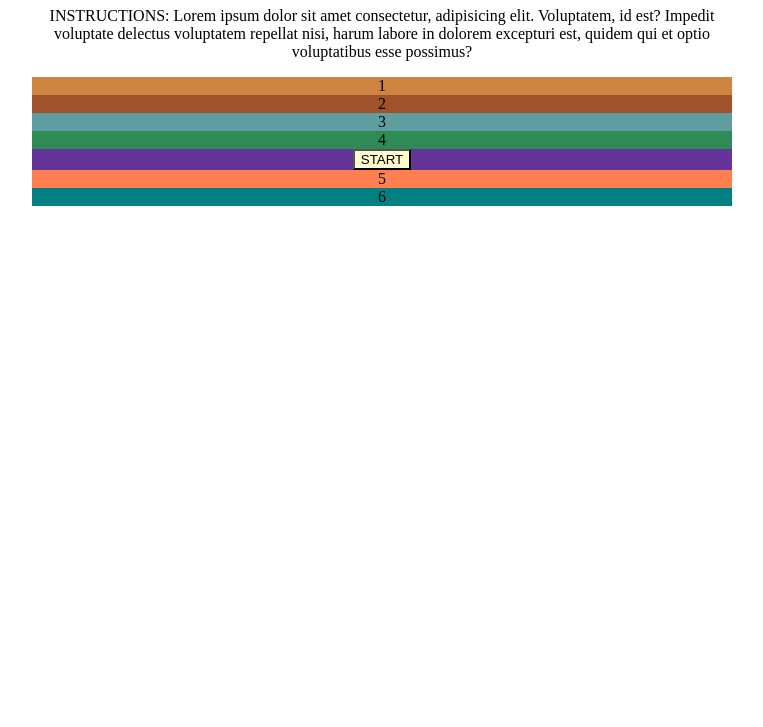
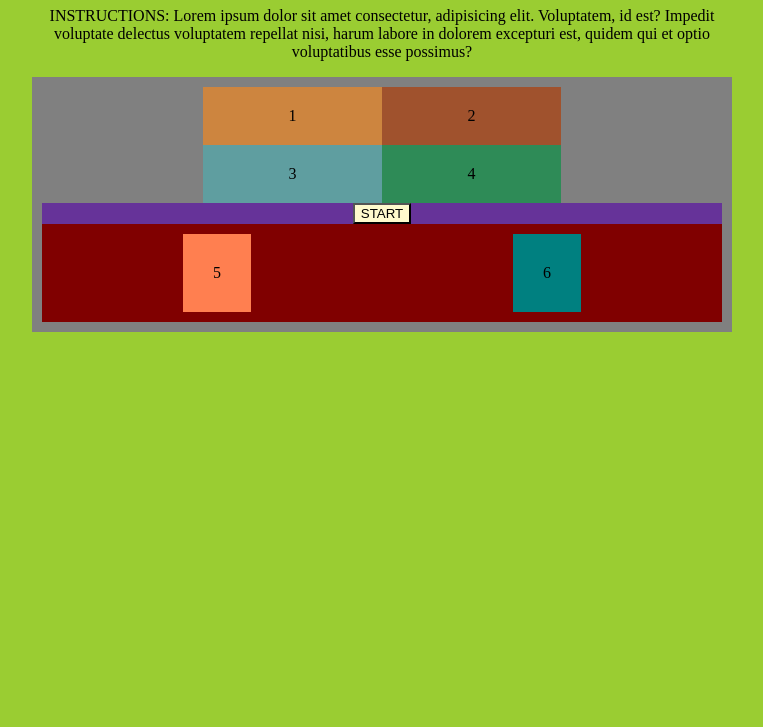
Before and after one commit to dezrenmikell/project1game, a plain HTML site: page index.html in a window 1280 px wide. Shown: the part 73-800 px from the top of the page, without its empty margins (258-1021 px from the left). Drawn offline with nearby package versions, Linux system fonts and the light colour scheme.

Commit message:
created game board in grid and added slight style to it

```diff
--- a/style.css
+++ b/style.css
@@ -1,5 +1,6 @@
 /*style the game player*/
 body{
+    background:yellowgreen;
     margin:0px auto;
     text-align: center;
     width: 700px;
@@ -7,34 +8,69 @@ body{
 /*create a grid to hold the pictures*/
 .gameScreen{
     background:gray;
+    display: grid;
+    grid-template-rows: 1fr,2fr,1fr,2fr,1fr,1fr,1fr,2fr;
+    grid-template-columns: 1fr, 2fr, 2fr, 1fr;
+    padding: 10px;
 }
 
 /*style pictures*/
 .pikachu{
     background: peru;
+    grid-row: 2;
+    grid-column: 2;
+    padding: 20px;
 }
 .charmander{
     background: sienna;
+    grid-row: 2;
+    grid-column: 3;
+    padding: 20px;
 }
 .squirtle{
     background: cadetblue;
+    grid-row: 4;
+    grid-column: 2;
+    padding: 20px;
 }
 .bulbs{
     background: seagreen;
+    grid-row: 4;
+    grid-column: 3;
+    padding: 20px;
 }
 .scoreBoard{
     background: rebeccapurple;
+    grid-row: 5 / span 4;
+    grid-column: 1 / span 4;
 }
 .starter{
     background: lemonchiffon;
+    grid-row: 6;
+    grid-column: 2 / span 2;
 }
 .bestScore{
     background: maroon;
+    grid-row: 7 / span 2;
+    grid-column: 1 / span 4;
+    padding: 10px;
+    display: flex;
+    justify-content: space-around;
+
 }
 .meScore{
     background: coral;
+    grid-row: 7 / span 2;
+    grid-column: 1/ span 2;
+    display: inline-block;
+    padding: 30px;
 }
 .uScore{
     background:teal;
+    grid-row: 7/ span 2;
+    grid-column: 3/ span 2;
+    display: inline-block;
+    padding: 30px;
+
 }
 /*add animations*/
```
